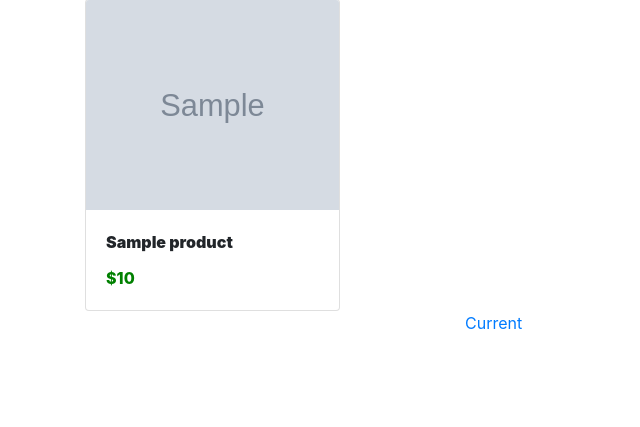
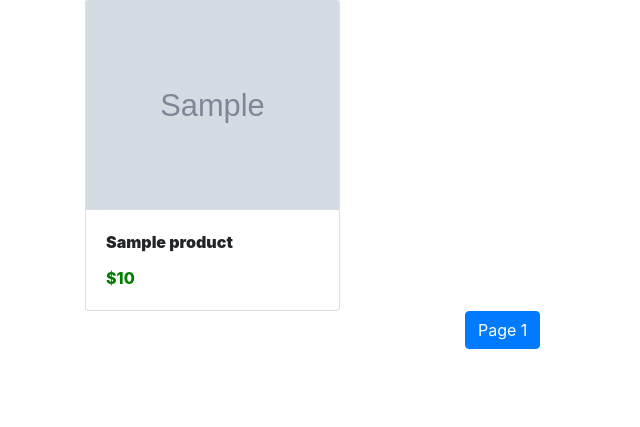
Before and after one commit to torcuata22/ecomm, a Django app: template ecomsite/shop/templates/shop/index.html in a window 1280 px wide. Shown: the part 81-508 px from the top of the page, without its empty margins (0-640 px from the left). Run offline with Django 4.2, Linux system fonts and the light colour scheme; the template is opened without the code that fills it: most values are stand-ins (such as "Sample title", 1, 10 or a date in 2020); grey boxes marked "Sample" are stand-in pictures.

Commit message:
finished pagination

```diff
--- a/ecomsite/shop/templates/shop/index.html
+++ b/ecomsite/shop/templates/shop/index.html
@@ -56,17 +56,17 @@
         <ul class="pagination">
             {% if product_objects.has_previous %}
                 <li class="page-item">
-                    <a href="?page={{ product_objects.previous_page_number }}">Previous</a>
+                    <a class ="page-link" href="?page={{ product_objects.previous_page_number }}">Previous</a>
                 </li>
             {% endif %}
 
             <li class="page-item active">
-                <a href="?page={{ product_objects.number }}">Current</a>
+                <a class ="page-link" href="?page={{ product_objects.number }}">Page {{ product_objects.number }}</a>
             </li>
 
             {% if product_objects.has_next %}
             <li class="page-item">
-                <a href="?page={{ product_objects.next_page_number }}">Next</a>
+                <a class ="page-link" href="?page={{ product_objects.next_page_number }}">Next</a>
             </li>
             {% endif %}
         </ul>
```
